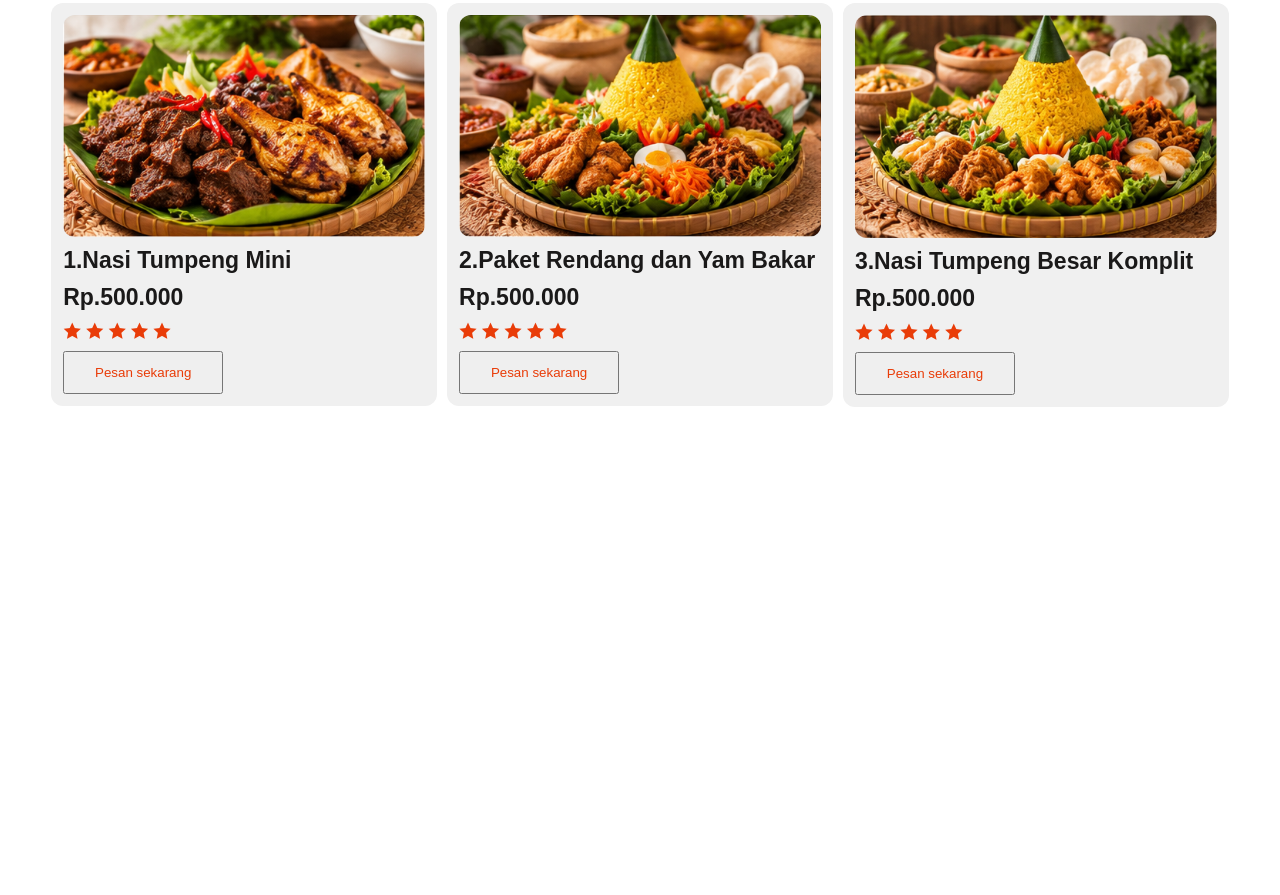
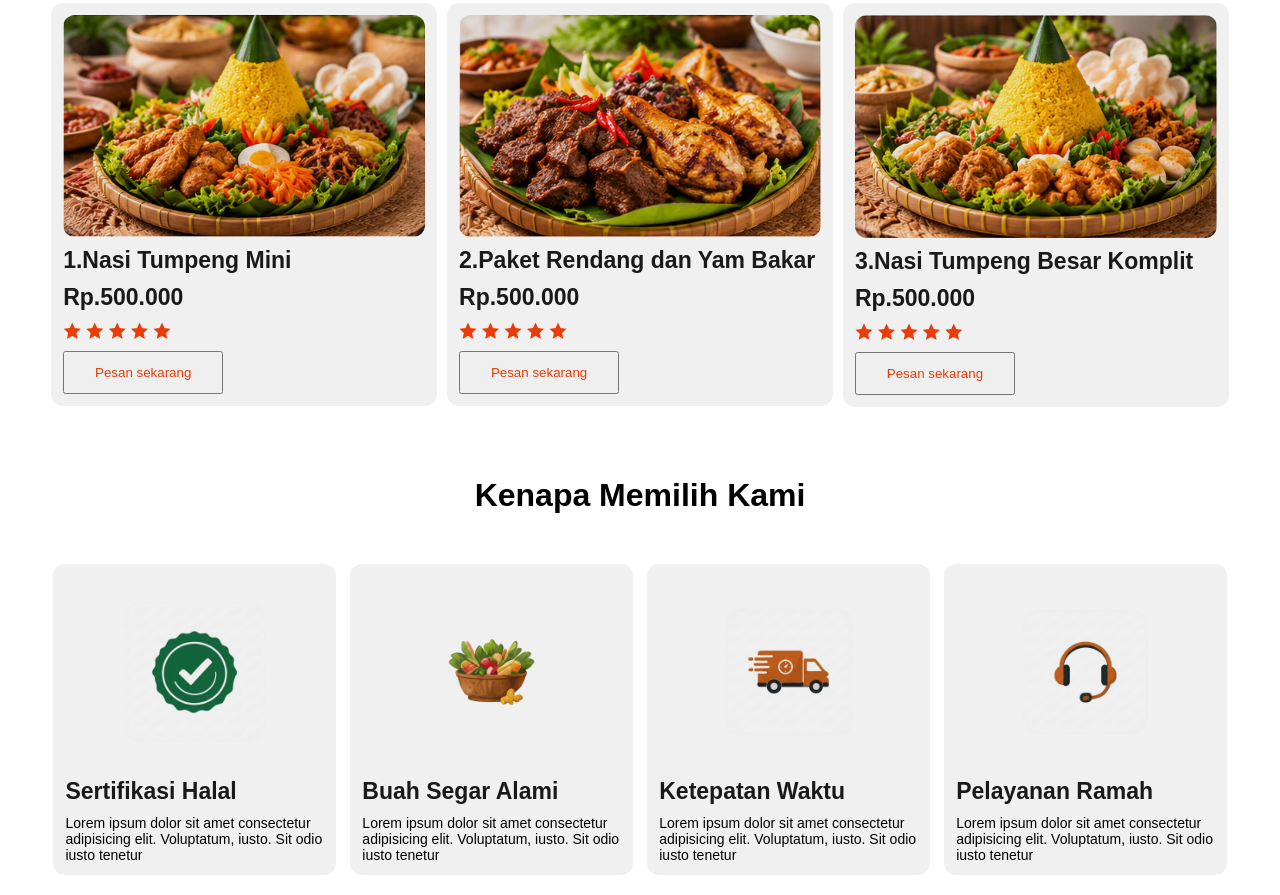
Before and after one commit to dendenasari28/CATERING-2026, a plain HTML site: page index.html in a window 1280 px wide. Shown: the part 1490-2385 px from the top of the page. Before the commit the page ends 1917 px from the top, so only its background shows below. Drawn offline with nearby package versions, Linux system fonts and the light colour scheme; a web font is replaced by a local one.

Commit message:
menambhakan dan perubahan pada html dan css dan responsive

```diff
--- a/index.html
+++ b/index.html
@@ -127,7 +127,7 @@
       <div class="unggulan-cards">
         <!-- kartu1 -->
         <div class="card">
-          <img src="asset/ungggulan1.png" alt="" />
+          <img src="asset/unggulan2.png" alt="" />
           <h3>1.Nasi Tumpeng Mini</h3>
           <h3>Rp.500.000</h3>
           <div class="start">
@@ -140,7 +140,7 @@
           <button type="button">Pesan sekarang</button>
         </div>
         <div class="card">
-          <img src="asset/unggulan2.png" alt="" />
+          <img src="asset/ungggulan1.png" alt="" />
           <h3>2.Paket Rendang dan Yam Bakar</h3>
           <h3>Rp.500.000</h3>
           <div class="start">
@@ -169,6 +169,52 @@
     </div>
     <!-- menu ungulan akhir -->
 
+    <!-- about -->
+    <div class="about">
+      <div class="about-judul">
+        <h1>Kenapa Memilih Kami</h1>
+      </div>
+      <div class="about-cards">
+        <!-- 1 -->
+        <div class="card">
+          <img src="asset/halal.png" alt="" />
+          <h3>Sertifikasi Halal</h3>
+          <p>
+            Lorem ipsum dolor sit amet consectetur adipisicing elit. Voluptatum,
+            iusto. Sit odio iusto tenetur
+          </p>
+        </div>
+        <!-- 2 -->
+        <div class="card">
+          <img src="asset/buah.png" alt="" />
+          <h3>Buah Segar Alami</h3>
+          <p>
+            Lorem ipsum dolor sit amet consectetur adipisicing elit. Voluptatum,
+            iusto. Sit odio iusto tenetur
+          </p>
+        </div>
+        <!-- 3 -->
+        <div class="card">
+          <img src="asset/mobil.png" alt="" />
+          <h3>Ketepatan Waktu</h3>
+          <p>
+            Lorem ipsum dolor sit amet consectetur adipisicing elit. Voluptatum,
+            iusto. Sit odio iusto tenetur
+          </p>
+        </div>
+        <!-- 4 -->
+        <div class="card">
+          <img src="asset/heaset.png" alt="" />
+          <h3>Pelayanan Ramah</h3>
+          <p>
+            Lorem ipsum dolor sit amet consectetur adipisicing elit. Voluptatum,
+            iusto. Sit odio iusto tenetur
+          </p>
+        </div>
+      </div>
+    </div>
+    <!-- about end -->
+
     <!-- javascript -->
     <script src="js/script.js"></script>
   </body>
--- a/style.css
+++ b/style.css
@@ -246,6 +246,52 @@ nav .tombol {
 }
 /* unggulan end */
 
+/* about  */
+.about {
+  padding: 20px 4%;
+  margin-top: 30px;
+  width: 100%;
+  display: flex;
+  flex-direction: column;
+  gap: 50px;
+}
+.about .about-judul {
+  display: flex;
+  justify-content: center;
+}
+.about .about-cards {
+  width: 100%;
+  display: flex;
+  justify-content: space-around;
+  flex-wrap: wrap;
+  align-items: center;
+  gap: 10px;
+}
+.about-cards .card {
+  width: 200px;
+  padding: 12px;
+  background-color: #f0f0f0;
+  border-radius: 12px;
+  display: flex;
+  justify-content: center;
+  flex-direction: column;
+  gap: 10px;
+  flex-grow: 1;
+  /* Tampilan default (Desktop: 4 item sejajar dalam 1 baris) */
+  flex: 0 0 calc(25% - 12px);
+}
+
+.card img {
+  border-radius: 12px;
+  /* unutk menghilangkan bg pada img */
+  mix-blend-mode: multiply;
+}
+.card h3 {
+  font-size: 23px;
+  color: var(--hitam);
+}
+/* about  end */
+
 /* RESPONSIVE HP, TABLET */
 /* 1.TABLET */
 @media only screen and (max-width: 768px) {
@@ -282,6 +328,11 @@ nav .tombol {
     text-align: center;
     padding: 20px 3%;
     cursor: pointer;
+  }
+
+  .about-cards .card {
+    /* 50% dikurangi setengah dari nilai gap (16px / 2 = 8px) */
+    flex: 0 0 calc(50% - 8px);
   }
 }
 
@@ -363,4 +414,13 @@ nav .tombol {
     width: 130px;
     cursor: pointer;
   }
+  /* about */
+  .card h3 {
+    font-size: 16px;
+    color: var(--hitam);
+  }
+  .card p {
+    font-size: 10px;
+    color: var(--hitam);
+  }
 }
```
